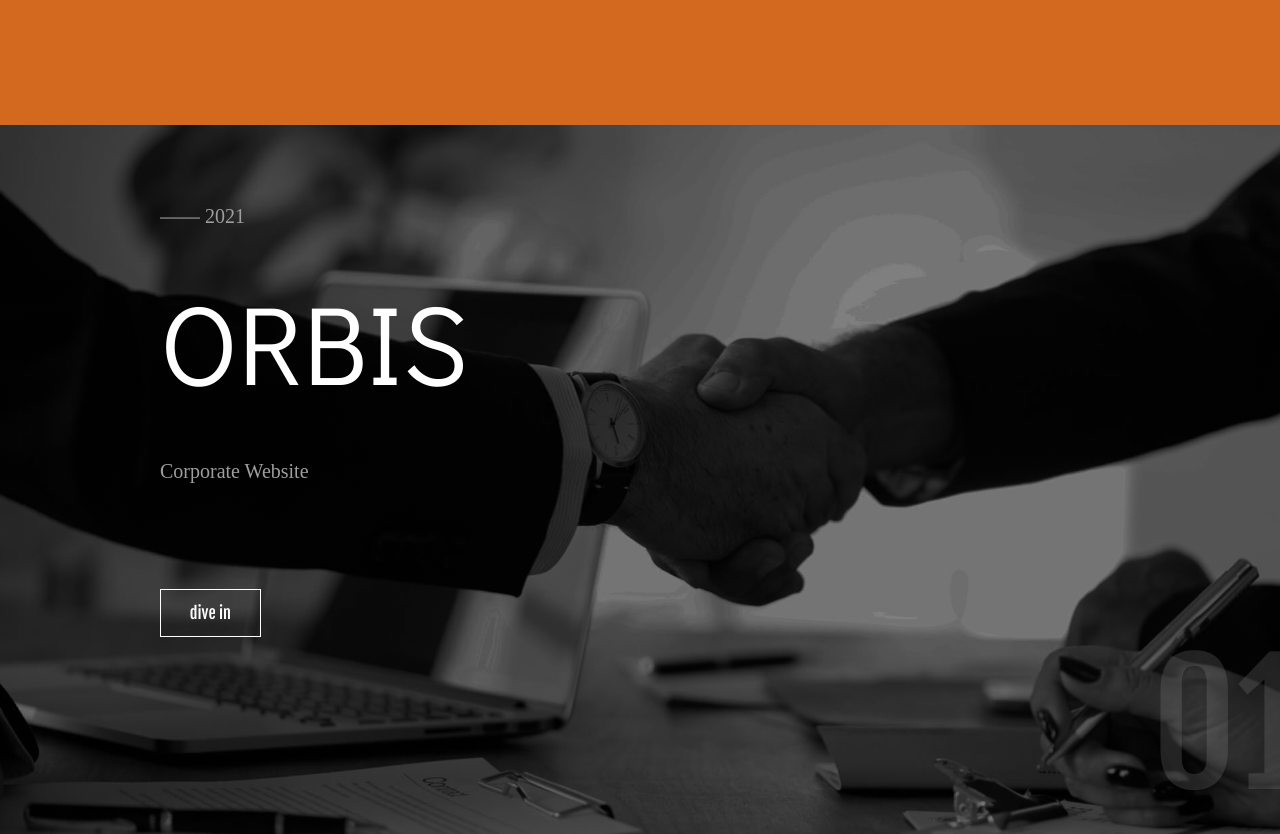
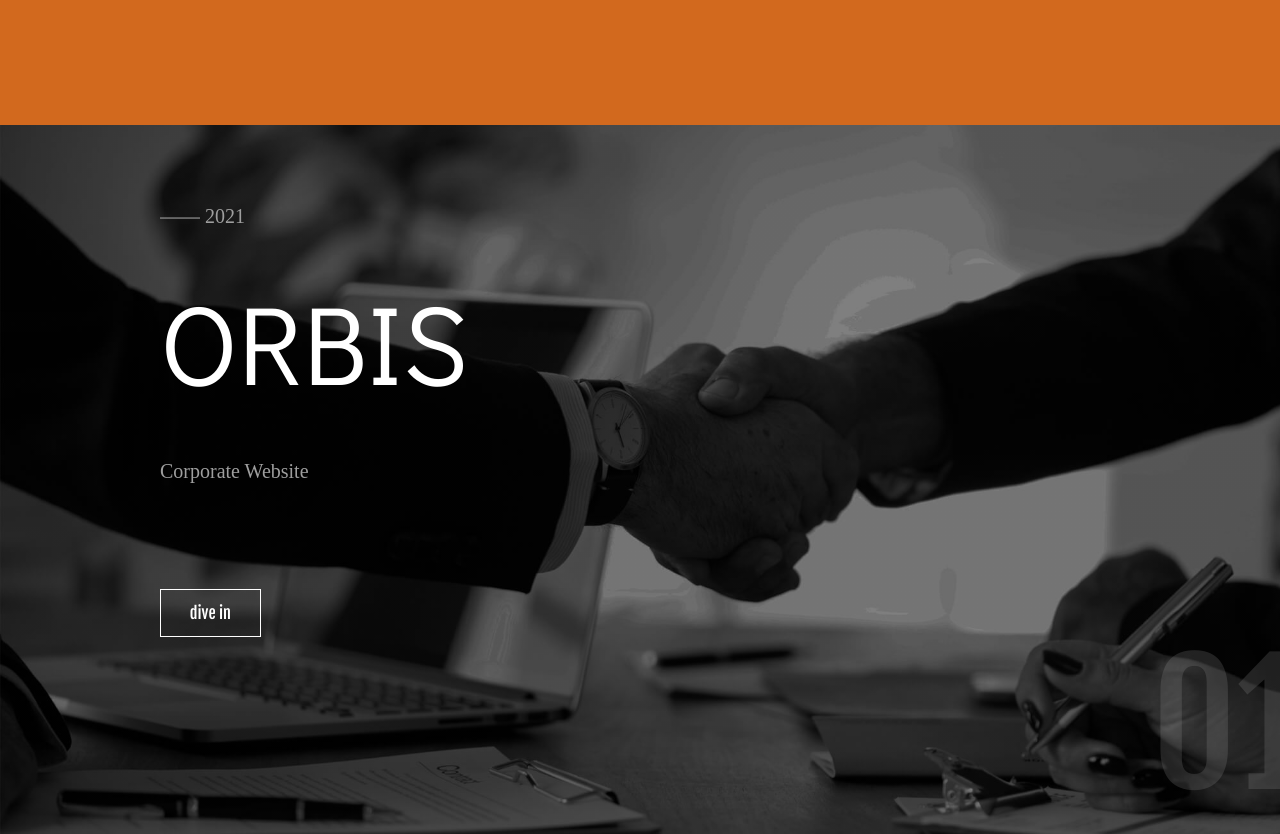
Before and after one commit to G-ManGuido/portfolio, a plain HTML site: page index.html in a window 1280 px wide. Shown: the part 1581-2415 px from the top of the page. Drawn offline with Linux system fonts and the light colour scheme; a web font is replaced by a local one.

Commit message:
width: 1440px

```diff
--- a/assets/css/style.css
+++ b/assets/css/style.css
@@ -145,7 +145,7 @@ section:nth-of-type(odd):not(:first-child) a:hover + h3{
 
 /* Bilder und Hintergründe */
 section:nth-of-type(2){
-  background: linear-gradient(0deg, rgba(0, 0, 0, 0.5), rgba(0, 0, 0, 0.5)), url(../img/portfolio2.jpg) no-repeat center/105%
+  background: linear-gradient(0deg, rgba(0, 0, 0, 0.5), rgba(0, 0, 0, 0.5)), url(../img/portfolio2.jpg) no-repeat center/1440px;
 }
 section:nth-of-type(3){
   background: url(../img/portfolio3.png) no-repeat center/134%;
```
